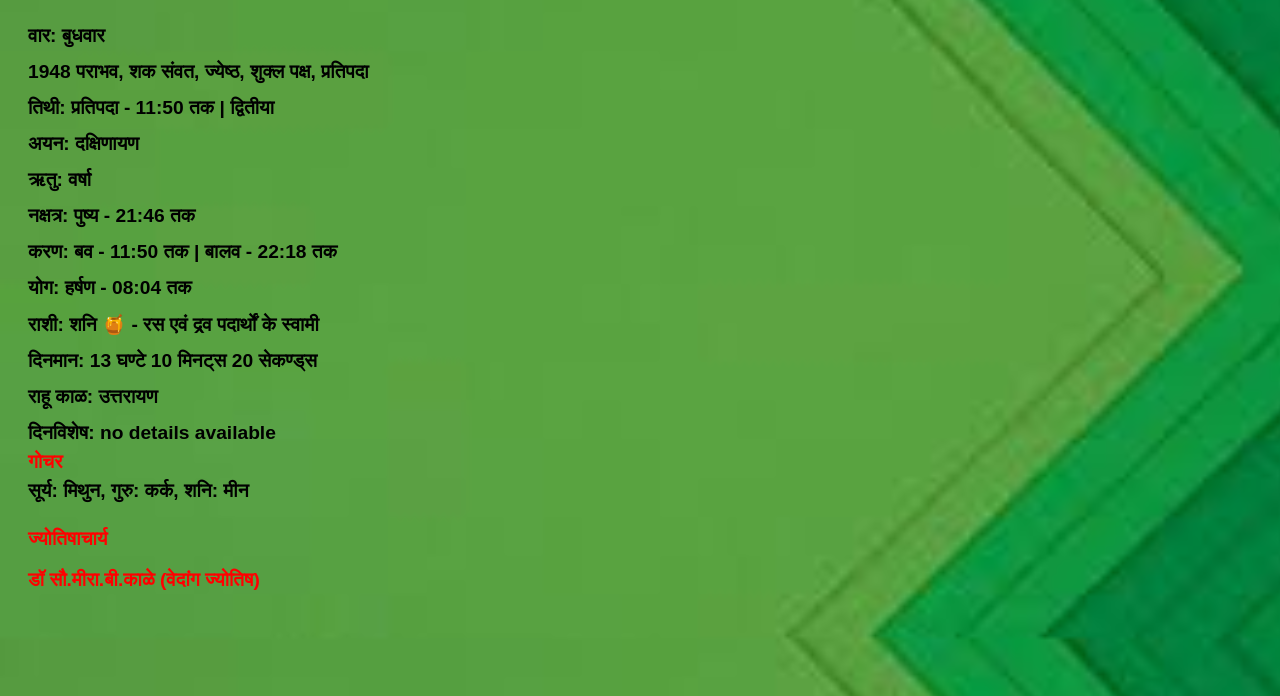
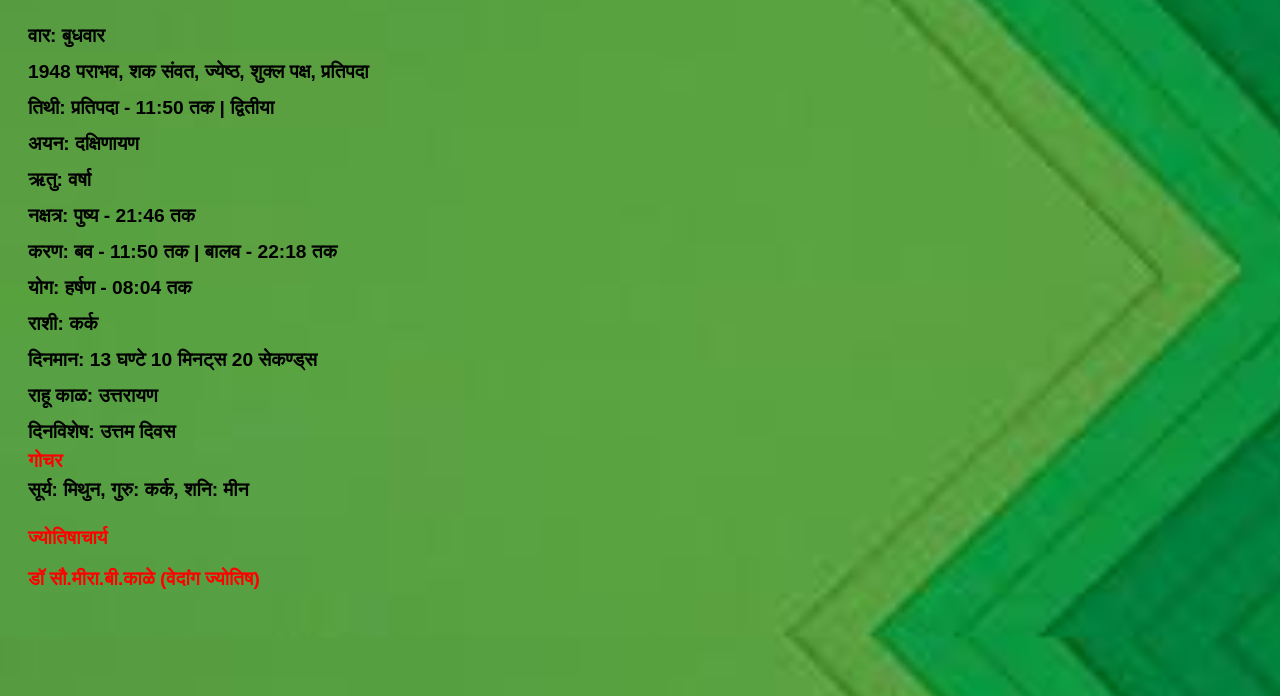
Before and after one commit to pisces0009/MeeraJyotish, a website: page panchang.html in a window 1280 px wide. Shown: the part 104-800 px from the top of the page. Drawn offline with Linux system fonts and the light colour scheme.

Commit message:
Update panchang details for zodiac and special day

```diff
--- a/panchang.html
+++ b/panchang.html
@@ -170,12 +170,10 @@
         <div class="panchang-detail"><strong>नक्षत्र: पुष्य - 21:46 तक</strong></div>
         <div class="panchang-detail"><strong>करण: बव - 11:50 तक | बालव - 22:18 तक</strong></div>
         <div class="panchang-detail"><strong>योग: हर्षण - 08:04 तक</strong></div>
-        <div class="panchang-detail"><strong>राशी: शनि
-🍯
-- रस एवं द्रव पदार्थों के स्वामी</strong></div>
+        <div class="panchang-detail"><strong>राशी: कर्क</strong></div>
         <div class="panchang-detail"><strong>दिनमान: 13 घण्टे 10 मिनट्स 20 सेकण्ड्स</strong></div>
         <div class="panchang-detail"><strong>राहू काळ: उत्तरायण</strong></div>
-        <div class="panchang-detail"><strong>दिनविशेष: no details available</strong></div>
+        <div class="panchang-detail"><strong>दिनविशेष: उत्तम दिवस</strong></div>
         <div class="additional-text"><strong>गोचर</strong></div>
         <div class="panchang-detail"><strong>सूर्य: मिथुन</strong><strong>, गुरु: कर्क</strong><strong>, शनि: मीन</strong></div></div>
 
```
